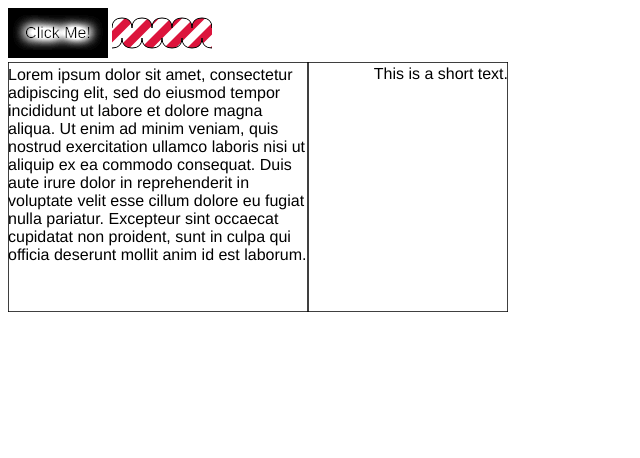
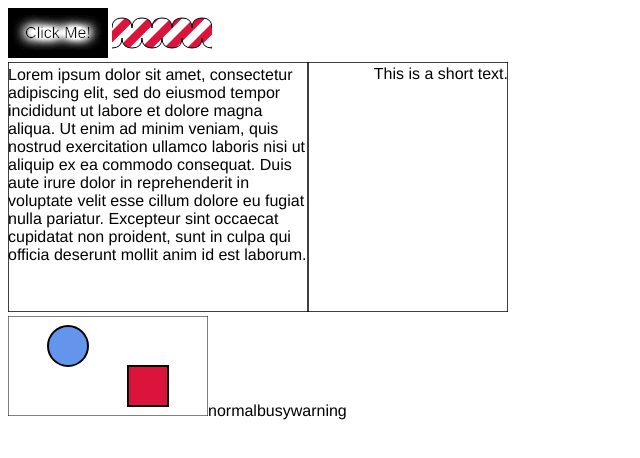
Before and after one commit to JosuaKrause/jk-js, a plain HTML site: page index.html in a window 1280 px wide. Shown: the whole page, without its empty margins (0-640 px from the left). Drawn offline with Linux system fonts and the light colour scheme.

Commit message:
zui and busy

```diff
--- /dev/null
+++ b/busy.js
@@ -0,0 +1,112 @@
+/**
+ * This package provides a layer that can be added to SVG elements showing the current state.
+ * States can be normal (the layer is invisible), busy (the layer shows a busy image), and
+ * failure (indicates an error). The states must be set manually.
+ *
+ * @author Joschi <josua.krause@gmail.com>
+ */
+
+jkjs = window.jkjs || {}; // init namespace
+
+jkjs.busy = function() {
+  var outer = this;
+
+  this.imgBusy = "img/busy.gif";
+
+  this.imgWarn = "img/warning.png";
+
+  this.busyClass = "busy";
+
+  this.size = 32;
+
+  /**
+   * Adds a layer to a selection.
+   *
+   * @param sel
+   *          The selection.
+   * @param rect
+   *          The size of the layer. {x, y, width, height}
+   * @returns The layer. The state can be set with <code>layer.setState(layer.state.{norm, busy, warn})</code> and
+   *          the base selection can be retrieved with <code>layer.getSelection()</code>.
+   */
+  this.layer = function(sel, rect) {
+    var that = this;
+    this.state = {
+      norm: 0,
+      busy: 1,
+      warn: 2
+    };
+    var x = rect.x;
+    var y = rect.y;
+    var w = rect.width;
+    var h = rect.height;
+    var busyClass = outer.busyClass;
+    var imgBusy = outer.imgBusy;
+    var imgWarn = outer.imgWarn;
+    var size = outer.size;
+    var res = sel.append("g");
+    var elem = res.append("rect").classed(busyClass, true).style({
+      "fill": "white",
+      "opacity": 0.5
+    });
+    var busy = res.append("image").classed(busyClass, true).attr({
+      "xlink:href": imgBusy
+    }).on("click", resetState);
+    var warn = res.append("image").classed(busyClass, true).attr({
+      "xlink:href": imgWarn
+    }).on("click", resetState);
+
+    function resetState() {
+      that.setState(that.state.norm);
+    }
+
+    this.setState = function(state) {
+      var emptyRect = {
+        "x": 0,
+        "y": 0,
+        "width": 0,
+        "height": 0
+      };
+      if (state === that.state.norm) {
+        elem.attr({
+          "x": x,
+          "y": y,
+          "width": 0,
+          "height": 0,
+        });
+        busy.attr(emptyRect);
+        warn.attr(emptyRect);
+        return;
+      }
+      elem.attr({
+        "x": x,
+        "y": y,
+        "width": w,
+        "height": h
+      });
+      var imgRect = {
+        "x": x + (w - size) * 0.5,
+        "y": y + (h - size) * 0.5,
+        "width": size,
+        "height": size
+      };
+      if (state === that.state.busy) {
+        busy.attr(imgRect);
+        warn.attr(emptyRect);
+      } else {
+        state === that.state.warn || console.warn("unknown state", state, that);
+        busy.attr(emptyRect);
+        warn.attr(imgRect);
+      }
+    };
+
+    this.getSelection = function() {
+      return res;
+    };
+
+    resetState();
+  }; // jkjs.busy.layer
+
+}; // jkjs.busy
+
+jkjs.busy = new jkjs.busy(); // create instance
--- a/index.html
+++ b/index.html
@@ -7,6 +7,8 @@
     <script src="path.js" charset="utf-8"></script>
     <script src="effects.js" charset="utf-8"></script>
     <script src="text.js" charset="utf-8"></script>
+    <script src="busy.js" charset="utf-8"></script>
+    <script src="zui.js" charset="utf-8"></script>
     <style>
         body {
             font-family: "PT Sans", Helvetica, Arial, sans-serif;
@@ -35,6 +37,7 @@
     <div>
         <svg id="svgText" />
     </div>
+    <div id="divBusy"></div>
 <script>
 function filterTest() {
     var cix = 0;
@@ -150,10 +153,80 @@ function textWrapTest() {
     updateText();
 }
 
+function busyAndZUITest() {
+    var w = 200;
+    var h = 100;
+    var b = d3.select("#divBusy");
+    // ZUI
+    var zui = jkjs.zui.create(b, {
+        width: w + "px",
+        height: h + "px"
+    }, {
+        width: w,
+        height: h
+    }, function() {
+        return box;
+    }, function(target, translate, scale) {
+        target.attr('transform', 'translate(' + translate + ') scale(' + scale + ')');
+    });
+    var box = {
+        x: 20,
+        y: 10,
+        width: 60,
+        height: 40
+    };
+    var s = zui.svg;
+    var inner = zui.inner;
+    inner.append("circle").attr({
+        "cx": 30,
+        "cy": 20,
+        "r": 10
+    }).style({
+        "fill": "cornflowerblue",
+        "stroke": "black"
+    });
+    inner.append("rect").attr({
+        "x": 60,
+        "y": 30,
+        "width": 20,
+        "height": 20
+    }).style({
+        "fill": "crimson",
+        "stroke": "black"
+    });
+    s.append("rect").attr({
+        "x": 0,
+        "y": 0,
+        "width": w,
+        "height": h
+    }).style({
+        "fill": "none",
+        "stroke": "black"
+    });
+    zui.showAll(false);
+    // busy
+    var busy = new jkjs.busy.layer(s, {
+        x: 0,
+        y: 0,
+        width: w,
+        height: h
+    });
+    b.append("span").on("click", function() {
+        busy.setState(busy.state.norm);
+    }).text("normal");
+    b.append("span").on("click", function() {
+        busy.setState(busy.state.busy);
+    }).text("busy");
+    b.append("span").on("click", function() {
+        busy.setState(busy.state.warn);
+    }).text("warning");
+}
+
 function start() {
     filterTest();
     patternTest();
     textWrapTest();
+    busyAndZUITest();
 }
 </script>
 
--- /dev/null
+++ b/zui.js
@@ -0,0 +1,96 @@
+/**
+ * This package amends the zoomable user interface of d3 with extended functionality.
+ *
+ * @author Joschi <josua.krause@gmail.com>
+ */
+
+jkjs = window.jkjs || {}; // init namespace
+
+jkjs.zui = function() {
+  var that = this;
+
+  this.animationEase = "easeInOutCubic";
+
+  this.animationDuration = 750;
+
+  this.margin = 10;
+
+  function fitInto(pixWidth, pixHeight, w, h, fit) {
+    var rw = pixWidth / w;
+    var rh = pixHeight / h;
+    return fit ? Math.min(rw, rh) : Math.max(rw, rh);
+  }
+
+  function setOffset(x, y, off) {
+    off[0] = x;
+    off[1] = y;
+  }
+
+  function zoomTo(x, y, factor, zoom, off) {
+    var f = factor;
+    var newZoom = zoom * factor;
+    newZoom <= 0 && console.warn("factor: " + factor + " zoom: " + newZoom);
+    setOffset((off[0] - x) * f + x, (off[1] - y) * f + y, off);
+    return newZoom;
+  }
+
+  this.create = function(sel, realSize, viewSize, getCanvasRect, applyZoom) {
+    var ease = that.animationEase;
+    var duration = that.animationDuration;
+    var canvasMargin = that.margin;
+    var w = viewSize.width;
+    var h = viewSize.height;
+    var svg = sel.append("svg").attr({
+      "width": realSize.width,
+      "height": realSize.height,
+      "viewBox": "0 0 " + w + " " + h
+    }).style({
+      "padding": 0,
+      "margin": 0
+    });
+    // enabling zoom
+    var zoom = d3.behavior.zoom();
+    var inner = svg.append("g");
+
+    function showRectangle(rect, margin, fit, smooth) {
+      var screenW = w - 2 * margin;
+      var screenH = h - 2 * margin;
+      var factor = fitInto(screenW, screenH, rect.width, rect.height, fit);
+      var zoom = 1;
+      var off = [ margin + (screenW - rect.width) * 0.5 - rect.x, margin + (screenH - rect.height) * 0.5 - rect.y ];
+      zoom = zoomTo(screenW * 0.5 + margin, screenH * 0.5 + margin, factor, zoom, off);
+      setZoom(off, zoom, smooth);
+    }
+
+    function setZoom(translation, scale, smooth) {
+      zoom.translate(translation).scale(scale);
+      var target = smooth ? inner.transition().duration(duration).ease(ease) : inner;
+      applyZoom(target, zoom.translate(), zoom.scale());
+    }
+
+    svg.call(zoom.scaleExtent([ 1 / 6, 12 ]).on("zoom", function() {
+      setZoom(d3.event.translate, d3.event.scale, false);
+    }, true));
+
+    function showAll(smooth) {
+      if (!getCanvasRect)
+        return;
+      showRectangle(getCanvasRect(), canvasMargin, true, smooth);
+    }
+
+    svg.on("dblclick.zoom", function() {
+      showAll(true);
+    });
+    // the object
+    return {
+      showRectangle: showRectangle,
+      setZoom: setZoom,
+      showAll: showAll,
+      inner: inner,
+      svg: svg
+    };
+  }
+
+}; // jkjs.zui
+
+jkjs.zui = new jkjs.zui(); // create instance
```
Also changed, not shown: README.md, img/busy.gif (added), img/magnifier.png (added), img/warning.png (added), 1 other file.
